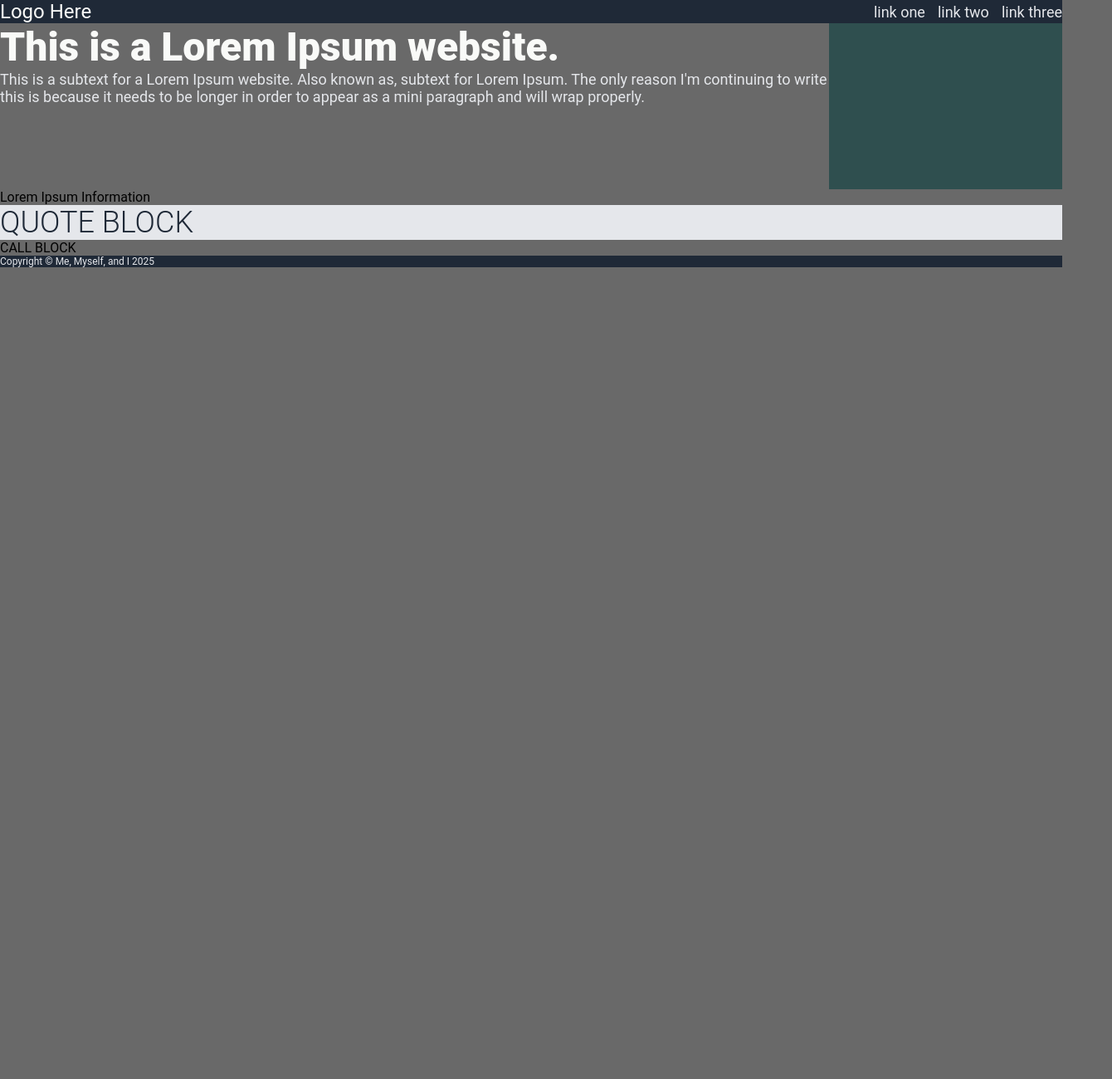
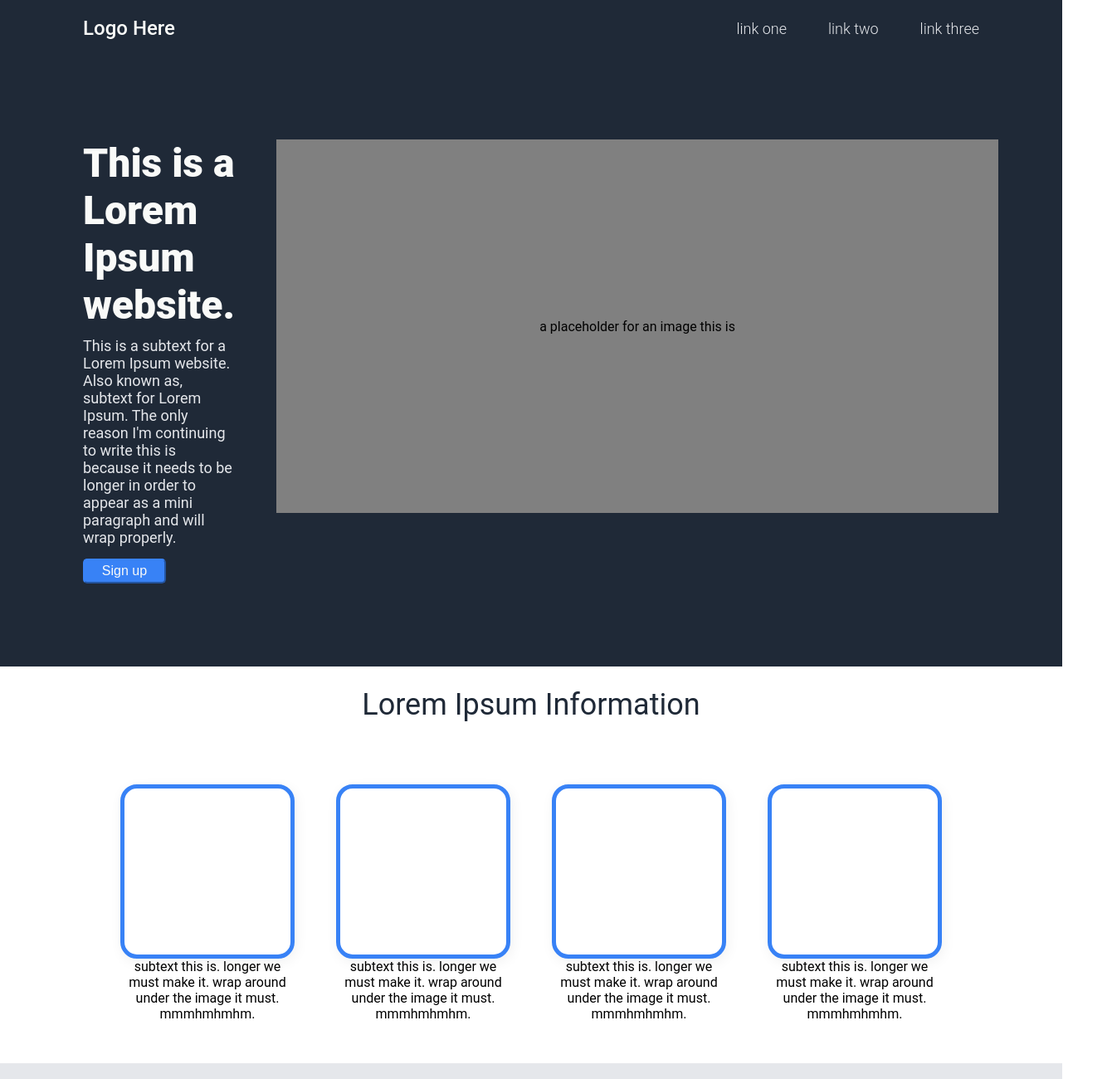
Before and after one commit to bradleymazzie/project_landing_page, a plain HTML site: page index.html in a window 1280 px wide. Shown: the top 1300 px of the page at 83% size, 1340 px wide, since content can reach past the window. Before the commit the page ends 800 px from the top, so only its background shows below. Drawn offline with Linux system fonts and the light colour scheme.

Commit message:
Add random progress

```diff
--- a/index.html
+++ b/index.html
@@ -19,32 +19,52 @@
     </div>
 
 
-    <div class="hero_wrapper">
+    <div class="hero_block">
       <div class="hero">
+        <div class="hero_left">
           <div class="hero_main_text">This is a Lorem Ipsum website.</div>
           <div class="hero_secondary_text">This is a subtext for a Lorem Ipsum website. Also known as, subtext for Lorem Ipsum. The only reason I'm continuing to write this is because it needs to be longer in order to appear as a mini paragraph and will wrap properly.</div>
+          <button>Sign up</button>
         </div>
-        <div class="img"></div>
+        <div class="hero_right">
+          <div class="img">a placeholder for an image this is</div>
         </div>
-
-    <div class="card_wrapper">
-        <div class="card_header">Lorem Ipsum Information</div>
-        <div class="card"></div>
-        <div class="card"></div>
-        <div class="card"></div>
-        <div class="card"></div>
       </div>
-
-    <div class="quotes">QUOTE BLOCK
 
     </div>
 
-
-    <div class="call_to_action">CALL BLOCK
-
+    <div class="card_header">Lorem Ipsum Information</div>
+    <div class="card_block">
+      <div class="card_wrapper">
+        <div class="card"></div>
+        <div class="card_subtext">subtext this is. longer we must make it. wrap around under the image it must. mmmhmhmhm.</div>
+      </div>
+      <div class="card_wrapper">
+        <div class="card"></div>
+        <div class="card_subtext">subtext this is. longer we must make it. wrap around under the image it must. mmmhmhmhm.</div>
+      </div>
+      <div class="card_wrapper">
+        <div class="card"></div>
+        <div class="card_subtext">subtext this is. longer we must make it. wrap around under the image it must. mmmhmhmhm.</div>
+      </div>
+      <div class="card_wrapper">
+        <div class="card"></div>
+        <div class="card_subtext">subtext this is. longer we must make it. wrap around under the image it must. mmmhmhmhm.</div>
+      </div>
     </div>
 
+    <div class="quote_block">
+      <div class="quote_wrapper">
+        <div class="quote">Fear is the path to the dark side. Fear leads to anger. Anger leads to hate. Hate leads to suffering. I sense much fear in you.</div>
+        <div class="quote_author">- Yoda, Jedi Master</div>
+      </div>
+    </div>
 
+    <div class="call_to_action_block">
+      <div class="call_to_action">
+        Call to action! Time it is!
+      </div>
+    </div>
 
     <div class="footer">
         Copyright © Me, Myself, and I 2025
--- a/style.css
+++ b/style.css
@@ -1,79 +1,184 @@
 body{
     font-family: Roboto, -apple-system, BlinkMacSystemFont, 'Segoe UI', Oxygen, Ubuntu, Cantarell, 'Open Sans', 'Helvetica Neue', sans-serif;
-    margin: 0;
+    margin: 0px;
+    padding: 0px;
     min-height: 100vh;
     display: flex;
     flex-direction: column;
-    background-color: dimgray;
 }
 
 div{
+    /* border: solid black; */
 
 }
 
 .header {
+    /* border: solid black; */
     background-color: #1F2937;
     font-size: 24px;
     color: #F9FAF8;
     display: flex;
     justify-content: space-between;
+    font-weight: 500;
+    padding: 20px 100px;
 }
 
 .links{
+    /* border: solid black; */
     display: flex;
-    gap: 15px;
+    gap: 50px;
     align-items: center;
+    font-weight: 300;
 }
 
 .footer{
+    /* border: solid black; */
+    display: flex;
+    justify-content: center;
     background-color: #1F2937;
     color: #E5E7EB;
     font-size: 12px;
+    padding: 25px 0px;
 }
 
 a{
+    /* border: solid black; */
     text-decoration: none;
     font-size: 18px;
     color: #E5E7EB;
 }
 
-.hero_wrapper{
-    display: flex;
+button{
+    background-color: #3882F6;
+    border-color: #3882F6;
+    border-radius: 5px;
+    color: #F9FAF8;
+    width: 100px;
+    height: 30px;
+    font-size: 16px;
+    /* border: solid black; */
+}
 
+.hero_block{
+    /* border: solid black; */
+    background-color: #1F2937;
+    padding: 100px 100px;
 }
 
 .hero{
+    /* border: solid black; */
+    display: flex;
+    background-color: #1F2937;
+    gap: 50px;
+    flex-basis: auto;
+}
 
+.hero_left{
+    /* border: solid black; */
+    display: flex;
+    flex-direction: column;
+    gap: 10px;
 }
 
 .hero_main_text{
+    /* border: solid black; */
     font-size: 48px;
     font-weight: 900;
     color: #F9FAF8;
 }
 .hero_secondary_text{
+    /* border: solid black; */
     font-size: 18px;
     color: #E5E7EB;
-    /* flex-wrap: wrap; */
+    padding: 0 0 5px 0;
 }
 
 .img{
-    height: 200px;
-    width: 500px;
-    background-color: darkslategray;
+    /* border: solid black; */
+    height: 450px;
+    width: 870px;
+    background-color: grey;
+    display: flex;
+    justify-content: center;
+    align-items: center;
+}
+
+.card_header{
+    /* border: solid black; */
+    display: flex;
+    justify-content: center;
+    align-content: center;
+    padding: 25px;
+    font-size: 36px;
+    color: #1F2937;
+    font-weight: 900px;
+}
+
+.card_block{
+    /* border: solid black; */
+    display: flex;
+    flex-direction: row;
+    justify-content: center;
+    align-items: center;
+    padding: 50px 100px;
+    gap: 50px;
 }
 
 .card_wrapper{
-
+    display: flex;
+    flex-direction: column;
+    flex-basis: 200px;
 }
 
 .card{
-
+    /* border: solid black; */
+    border: 5px solid #3882F6;
+    border-radius: 20px;
+    box-shadow: 2px 4px 16px rgba(0,0,0,.06);
+    width: 200px;
+    height: 200px;
 }
 
-.quotes{
+.card_subtext{
+    text-align: center;
+}
+
+.quote_block{
+    display: flex;
+    flex-direction: column;
+    justify-content: center;
+    align-items: center;
     background-color: #E5E7EB;
+}
+
+.quote_wrapper{
+    display: flex;
+    flex-direction: column;
+    padding: 200px;
+}
+
+.quote{
+    width: 1000px;
     font-size: 36px;
     font-weight: 300;
     color: #1F2937;
 }
+
+.quote_author{
+    align-self: flex-end;
+    font-size: 24px;
+    font-weight: 900px;
+    padding: 50px 0 0 0;
+}
+
+.call_to_action_block{
+    display: flex;
+    justify-content: center;
+    align-items: center;
+}
+
+.call_to_action{
+    border: solid #3882F6;
+    background-color: #3882F6;
+    color: #F9FAF8;
+}
```
Lines whose indentation alone changed are shown as unchanged.
